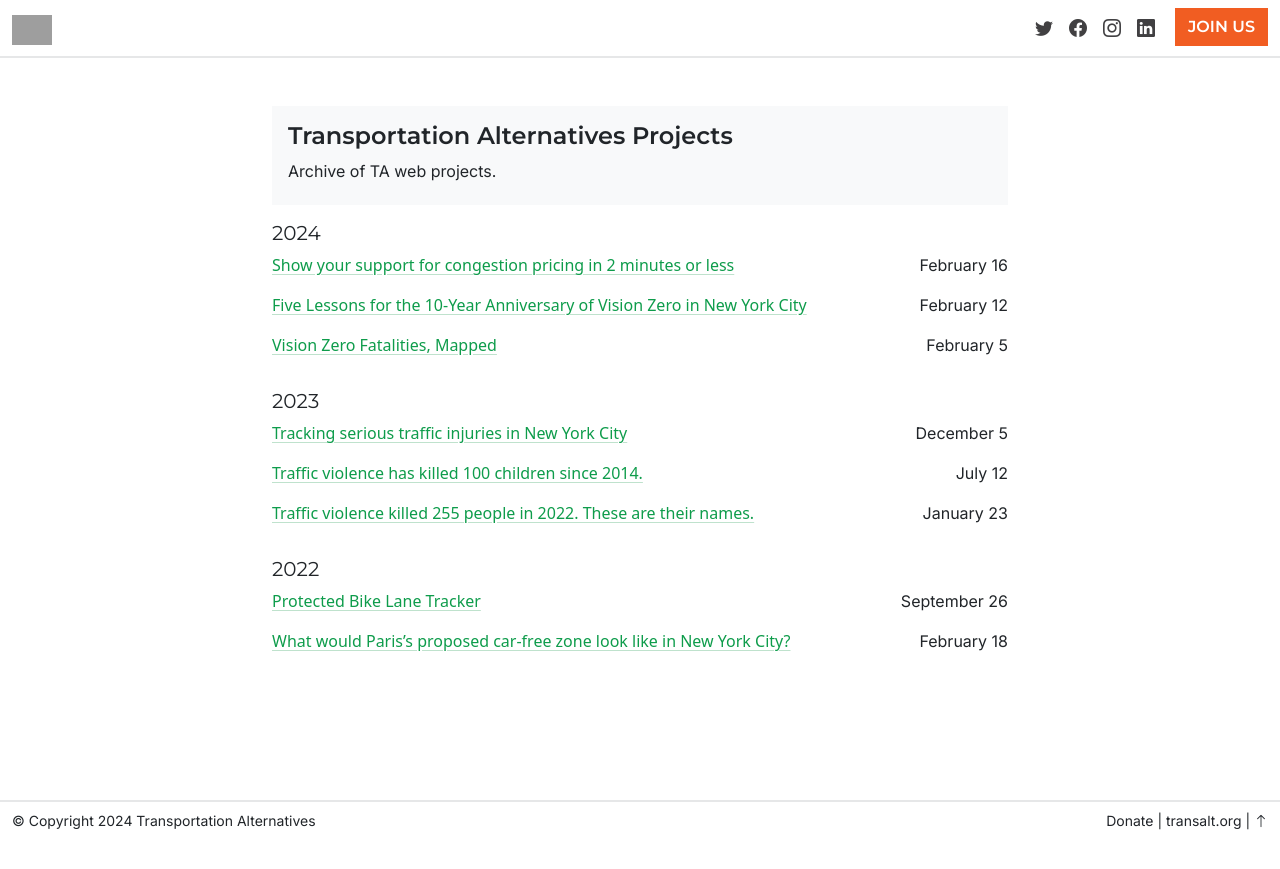
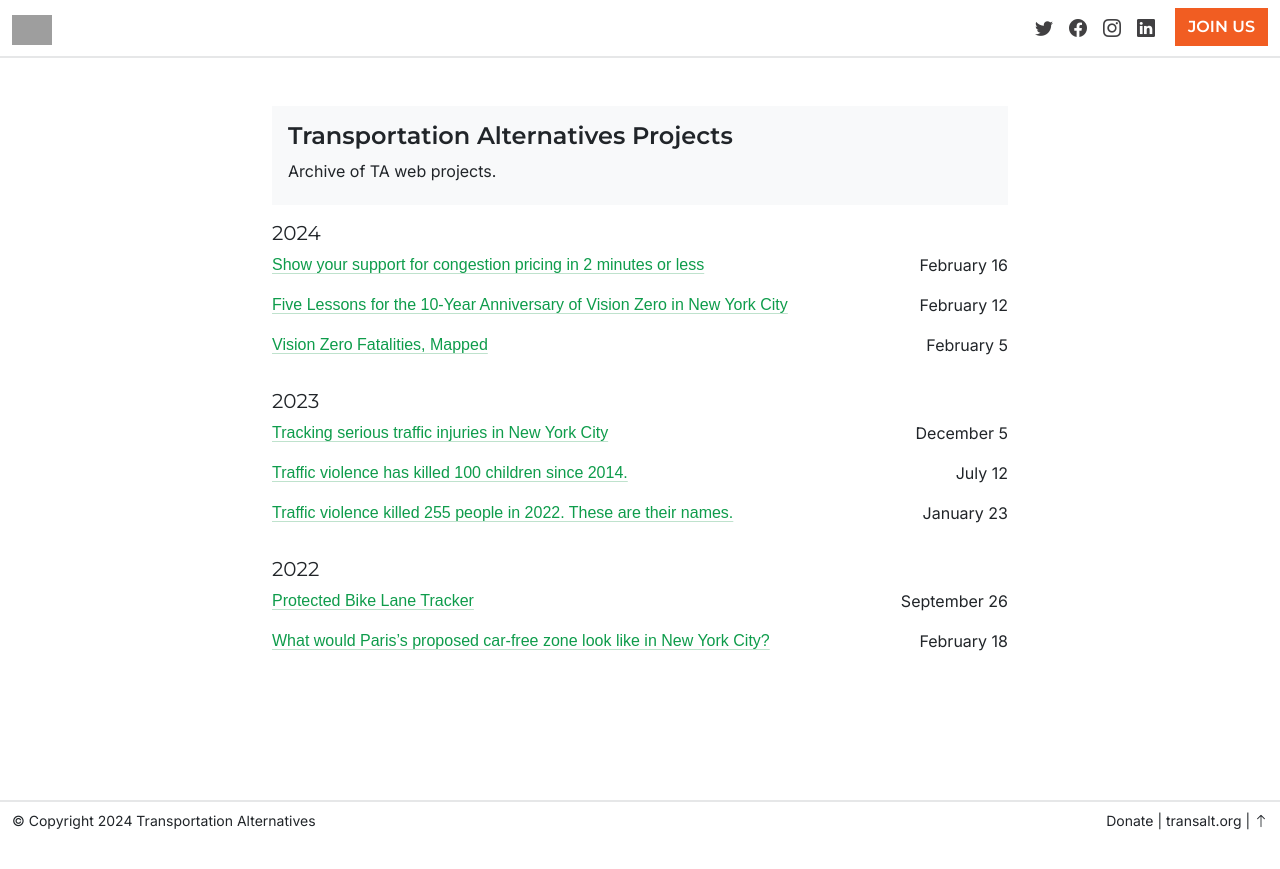
Before and after one commit to TransportationAlternatives/projects.transalt.org, a Jekyll site: the page built from index.markdown, in a window 1280 px wide. Shown: the top 869 px of the page. Built offline with Jekyll 4.4.1, drawn with Linux system fonts in a browser that asks for light colours; some web fonts are replaced; grey boxes are pictures that could not be loaded.

Commit message:
Update home.html

```diff
--- a/_layouts/home.html
+++ b/_layouts/home.html
@@ -20,7 +20,7 @@ layout: default
 	    					{% endif %}
 	    						<div class="archive-item d-md-flex justify-content-between flex-row-reverse">
 	    							<p class="archive-date">{{ post.date | date: "%B" }} {{ post.date | date: "%d" | plus:'0' }}</p>
-	    							<a href="{{ post.url }}" class="archive-link">{{ post.title }}</a>
+	    							<a style="font-family: trade-gothic-next, sans-serif" href="{{ post.url }}" class="archive-link">{{ post.title }}</a>
 	    						</div>
 	    						{% if forloop.last %}{% endif %}
 	    				{% endfor %}
```
